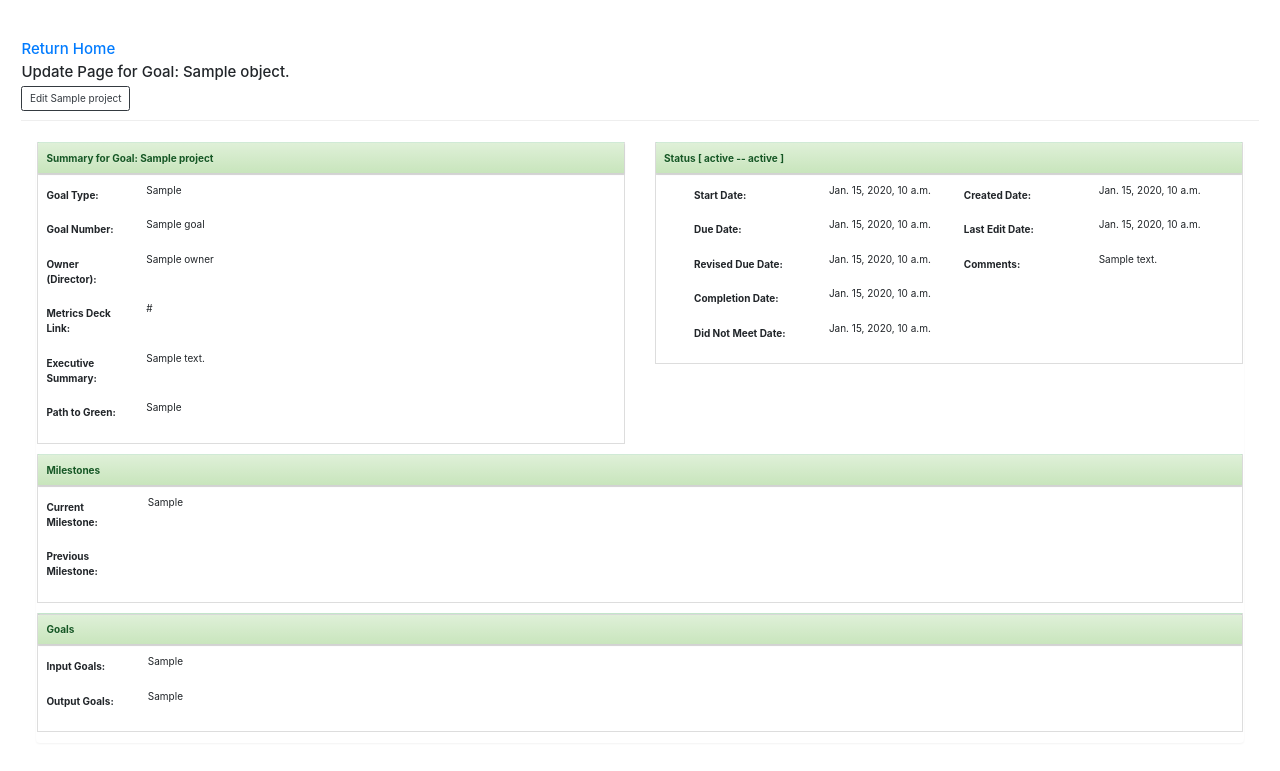
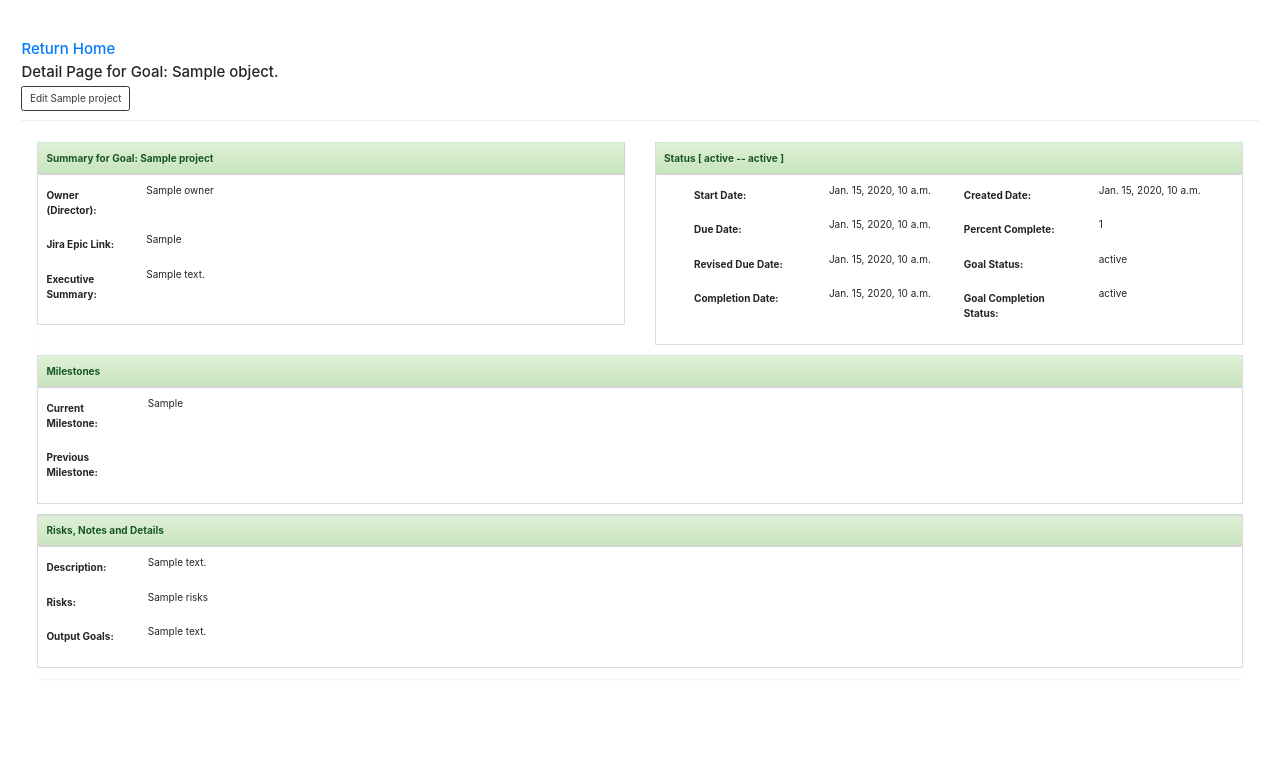
Before and after one commit to justingschumacher/ProjectStatusDashboard, a Django app: template formEntry/templates/formEntry/project_detail.html in a window 1280 px wide. Shown: the top 771 px of the page. Run offline with Django 3.2, Linux system fonts and the light colour scheme; the template is opened without the code that fills it: most values are stand-ins (such as "Sample title", 1, 10 or a date in 2020); some libraries are stand-ins or nearby versions.

Commit message:
updating to align with existing book of work

```diff
--- a/formEntry/forms.py
+++ b/formEntry/forms.py
@@ -48,8 +48,8 @@ class ProjectNewForm(forms.Form):
     revisedDueDate = forms.DateField(label='Revised Due Date:', required=False)
     completionDate = forms.DateField(label='Completion Date:', required=False)
     didNotMeetDate = forms.DateField(label='Did Not Meet Date:', required=False)
-    editDate = forms.DateField(label='Last Edit Date:', required=False)
-    createdDate = forms.DateField(label='Date Created:', required=False)
+    # editDate = forms.DateField(label='Last Edit Date:', required=False)
+    # createdDate = forms.DateField(label='Date Created:', required=False)
     linkToMetrics = forms.URLField(label='Link to Metrics Page:', required=False)
     deck = forms.URLField(label='Link to Project Deck:', required=False)
     comments = forms.CharField(label='Comments About Project:',
--- a/formEntry/templates/formEntry/project_detail.html
+++ b/formEntry/templates/formEntry/project_detail.html
@@ -11,7 +11,7 @@
 
     <div class="page-header">
         <h4><a href="{% url 'project_index' %}">Return Home</a></h4>
-        <h4>Update Page for Goal: {{object.name}}.</h4>
+        <h4>Detail Page for Goal: {{object.name}}.</h4>
         <a href="{% url 'project_update' project.projectRecordID %}">
             <button type="button" class="btn btn-outline-dark">Edit {{ project.name }}</button></a>
     </div>
@@ -33,20 +33,20 @@
                                 <tbody>
                                     <tr>
                                         <td>
-                                            <div class="form-group row">
-                                                <label for="goalType" class="col-sm-2
-                                                col-form-label">Goal Type: </label>
-                                                <div class="col-sm-10">
-                                                    {{object.goalType}}
-                                                </div>
-                                            </div>
-                                            <div class="form-group row">
-                                                <label for="goal" class="col-sm-2
-                                                col-form-label">Goal Number: </label>
-                                                <div class="col-sm-10">
-                                                    {{object.goal}}
-                                                </div>
-                                            </div>
+{#                                            <div class="form-group row">#}
+{#                                                <label for="goalType" class="col-sm-2#}
+{#                                                col-form-label">Goal Type: </label>#}
+{#                                                <div class="col-sm-10">#}
+{#                                                    {{object.goalType}}#}
+{#                                                </div>#}
+{#                                            </div>#}
+{#                                            <div class="form-group row">#}
+{#                                                <label for="goal" class="col-sm-2#}
+{#                                                col-form-label">Goal Number: </label>#}
+{#                                                <div class="col-sm-10">#}
+{#                                                    {{object.goal}}#}
+{#                                                </div>#}
+{#                                            </div>#}
                                             <div class="form-group row">
                                                 <label for="owner" class="col-sm-2
                                                 col-form-label">Owner (Director): </label>
@@ -55,10 +55,10 @@
                                                 </div>
                                             </div>
                                             <div class="form-group row">
-                                                <label for="linkToMetrics" class="col-sm-2
-                                                col-form-label">Metrics Deck Link: </label>
+                                                <label for="jira_reference" class="col-sm-2
+                                                col-form-label">Jira Epic Link: </label>
                                                 <div class="col-sm-10">
-                                                    {{object.linkToMetrics}}
+                                                    {{object.jira_reference}}
                                                 </div>
                                             </div>
                                             <div class="form-group row">
@@ -68,13 +68,13 @@
                                                     {{object.executiveSummary}}
                                                 </div>
                                             </div>
-                                            <div class="form-group row">
-                                                <label for="pathToGreen" class="col-sm-2
-                                                col-form-label">Path to Green: </label>
-                                                <div class="col-sm-10">
-                                                    {{object.pathToGreen}}
-                                                </div>
-                                            </div>
+{#                                            <div class="form-group row">#}
+{#                                                <label for="pathToGreen" class="col-sm-2#}
+{#                                                col-form-label">Path to Green: </label>#}
+{#                                                <div class="col-sm-10">#}
+{#                                                    {{object.pathToGreen}}#}
+{#                                                </div>#}
+{#                                            </div>#}
                                         </td>
                                     </tr>
                                 </tbody>
@@ -128,13 +128,13 @@
                                                                 {{object.completionDate}}
                                                             </div>
                                                        </div>
-                                                       <div class="form-group row">
-                                                            <label for="didNotMeetDate" class="col-sm-6
-                                                            col-form-label">Did Not Meet Date: </label>
-                                                            <div class="col-sm-6">
-                                                                {{object.didNotMeetDate}}
-                                                            </div>
-                                                        </div>
+{#                                                       <div class="form-group row">#}
+{#                                                            <label for="didNotMeetDate" class="col-sm-6#}
+{#                                                            col-form-label">Did Not Meet Date: </label>#}
+{#                                                            <div class="col-sm-6">#}
+{#                                                                {{object.didNotMeetDate}}#}
+{#                                                            </div>#}
+{#                                                        </div>#}
                                                    </div>
                                                    <div class="col-sm-6">
                                                        <div class="form-group row">
@@ -145,19 +145,40 @@
                                                            </div>
                                                        </div>
                                                        <div class="form-group row">
-                                                            <label for="editDate" class="col-sm-6
-                                                            col-form-label">Last Edit Date: </label>
+                                                           <label for="percent_complete" class="col-sm-6
+                                                            col-form-label">Percent Complete: </label>
                                                            <div class="col-sm-6">
-                                                                {{object.editDate}}
+                                                               {{ object.percent_complete }}
                                                            </div>
                                                        </div>
                                                        <div class="form-group row">
-                                                            <label for="comments" class="col-sm-6
-                                                            col-form-label">Comments: </label>
+                                                           <label for="projectStatus" class="col-sm-6
+                                                            col-form-label">Goal Status: </label>
                                                            <div class="col-sm-6">
-                                                                {{object.comments}}
+                                                               {{ object.projectStatus }}
                                                            </div>
                                                        </div>
+                                                       <div class="form-group row">
+                                                           <label for="projectCompletionStatus" class="col-sm-6
+                                                            col-form-label">Goal Completion Status: </label>
+                                                           <div class="col-sm-6">
+                                                               {{ object.projectCompletionStatus }}
+                                                           </div>
+                                                       </div>
+{#                                                        <div class="form-group row">#}
+{#                                                            <label for="editDate" class="col-sm-6#}
+{#                                                            col-form-label">Last Edit Date: </label>#}
+{#                                                            <div class="col-sm-6">#}
+{#                                                                {{object.editDate}}#}
+{#                                                            </div>#}
+{#                                                        </div>#}
+{#                                                        <div class="form-group row">#}
+{#                                                            <label for="comments" class="col-sm-6#}
+{#                                                            col-form-label">Comments: </label>#}
+{#                                                            <div class="col-sm-6">#}
+{#                                                                {{object.comments}}#}
+{#                                                            </div>#}
+{#                                                        </div>#}
                                                     </div>
                                                </div>
                                            </div>
@@ -208,30 +229,37 @@
             <div class="row">
                 <div class="col-sm-12">
                     <div class="fieldWrapper">
-                        <table id="inputgoalstable" class="table table-bordered table-sm">
+                        <table id="risksandnotes" class="table table-bordered table-sm">
                             <thead  class="
                                     {% if project.projectStatus.lower == 'red' %}alert alert-danger
                                     {% elif project.projectStatus.lower == 'yellow' %}alert alert-warning
                                     {% else %}alert alert-success{% endif %}">
                                 <tr>
-                                    <th scope="col">Goals</th>
+                                    <th scope="col">Risks, Notes and Details</th>
                                 </tr>
                             </thead>
                             <tbody>
                                 <tr>
                                     <td>
                                         <div class="form-group row">
+                                            <label for="description" class="col-sm-1
+                                            col-form-label">Description: </label>
+                                            <div class="col-sm-11">
+                                                {{object.description}}
+                                            </div>
+                                        </div>
+                                        <div class="form-group row">
                                             <label for="inputGoals" class="col-sm-1
-                                            col-form-label">Input Goals: </label>
+                                            col-form-label">Risks: </label>
                                             <div class="col-sm-11">
-                                                {{object.inputGoals}}
+                                                {{object.risks}}
                                             </div>
                                         </div>
                                         <div class="form-group row">
                                             <label for="outputGoals" class="col-sm-1
                                             col-form-label">Output Goals: </label>
                                             <div class="col-sm-11">
-                                                {{object.outputGoals}}
+                                                {{object.comments}}
                                             </div>
                                         </div>
                                     </td>
@@ -241,6 +269,42 @@
                     </div>
                 </div>
             </div>
+{#            <div class="row">#}
+{#                <div class="col-sm-12">#}
+{#                    <div class="fieldWrapper">#}
+{#                        <table id="inputgoalstable" class="table table-bordered table-sm">#}
+{#                            <thead  class="#}
+{#                                    {% if project.projectStatus.lower == 'red' %}alert alert-danger#}
+{#                                    {% elif project.projectStatus.lower == 'yellow' %}alert alert-warning#}
+{#                                    {% else %}alert alert-success{% endif %}">#}
+{#                                <tr>#}
+{#                                    <th scope="col">Goals</th>#}
+{#                                </tr>#}
+{#                            </thead>#}
+{#                            <tbody>#}
+{#                                <tr>#}
+{#                                    <td>#}
+{#                                        <div class="form-group row">#}
+{#                                            <label for="inputGoals" class="col-sm-1#}
+{#                                            col-form-label">Input Goals: </label>#}
+{#                                            <div class="col-sm-11">#}
+{#                                                {{object.inputGoals}}#}
+{#                                            </div>#}
+{#                                        </div>#}
+{#                                        <div class="form-group row">#}
+{#                                            <label for="outputGoals" class="col-sm-1#}
+{#                                            col-form-label">Output Goals: </label>#}
+{#                                            <div class="col-sm-11">#}
+{#                                                {{object.outputGoals}}#}
+{#                                            </div>#}
+{#                                        </div>#}
+{#                                    </td>#}
+{#                                </tr>#}
+{#                            </tbody>#}
+{#                        </table>#}
+{#                    </div>#}
+{#                </div>#}
+{#            </div>#}
         </div>
     </div>
 </form>
--- a/formEntry/views.py
+++ b/formEntry/views.py
@@ -57,7 +57,8 @@ class ProjectIndexView(View):
                                        Q(goal__icontains=filterterm) |
                                        Q(owner__icontains=filterterm) |
                                        Q(projectCompletionStatus__icontains=searchterm)
-                                       )
+                                       ).exclude(Q(projectCompletionStatus__icontains="Completed")
+                                                 ).order_by('dueDate')
         return render(request,
                       self.template_name,
                       {'Projects': projects,
```
Also changed, not shown: formEntry/models.py (+111 -9 lines), formEntry/templates/formEntry/project_index.html (+7 -8 lines). Lines whose indentation alone changed are shown as unchanged.
